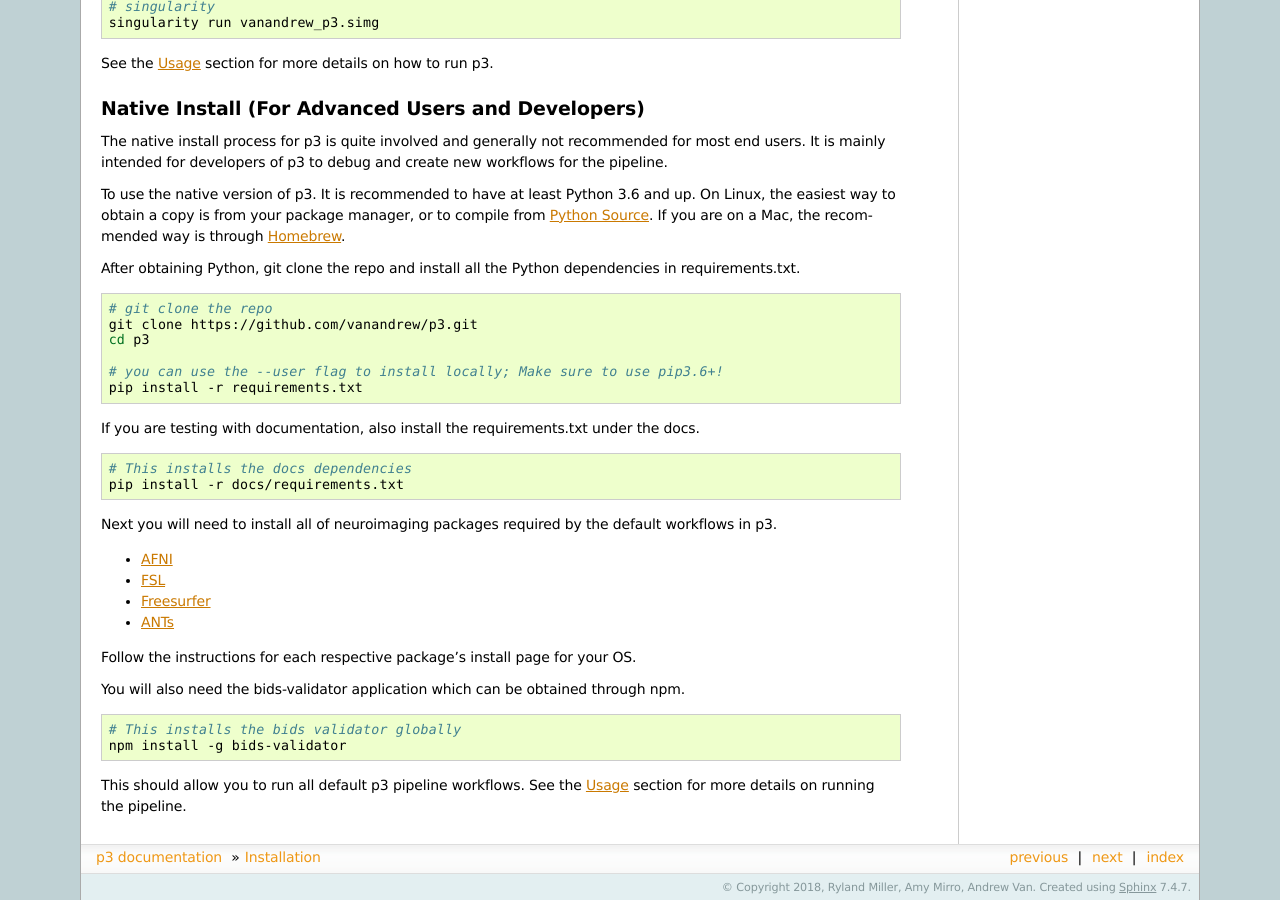
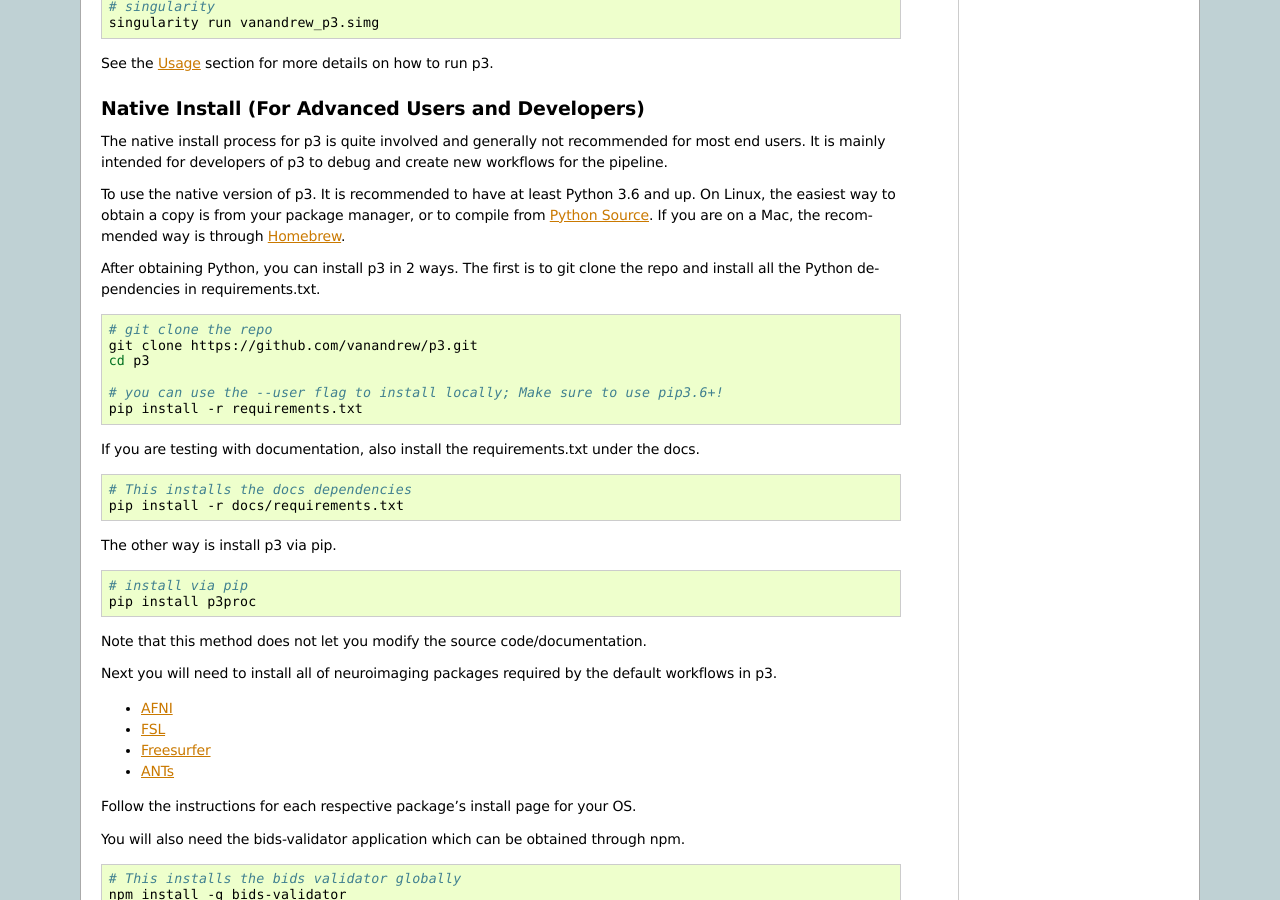
Before and after one commit to p3proc/p3, a Sphinx documentation site: the page built from docs/user/install.rst, in a window 1280 px wide and 900 px high, scrolled down 526 px. Built offline with Sphinx 7.4.7, drawn with Linux system fonts in a browser that asks for light colours.

Commit message:
update docs

```diff
--- a/docs/user/install.rst
+++ b/docs/user/install.rst
@@ -47,7 +47,8 @@ To use the native version of p3. It is recommended to have at least Python 3.6 a
 the easiest way to obtain a copy is from your package manager, or to compile from `Python Source`_.
 If you are on a Mac, the recommended way is through Homebrew_.
 
-After obtaining Python, git clone the repo and install all the Python dependencies in requirements.txt.
+After obtaining Python, you can install p3 in 2 ways. The first is to git clone the repo and
+install all the Python dependencies in requirements.txt.
 
 .. code:: bash
 
@@ -64,6 +65,15 @@ If you are testing with documentation, also install the requirements.txt under t
 
     # This installs the docs dependencies
     pip install -r docs/requirements.txt
+
+The other way is install p3 via pip.
+
+.. code:: bash
+
+    # install via pip
+    pip install p3proc
+
+Note that this method does not let you modify the source code/documentation.
 
 Next you will need to install all of neuroimaging packages required by the default workflows in p3.
 
--- a/docs/user/settings.rst
+++ b/docs/user/settings.rst
@@ -8,7 +8,7 @@ default workflows of p3.
 
 **bids_query**
     Sets the bids query for the bidsselector workflow. The input to this settings key should
-    be a dictionary containing the *anat* and *func* keys. See _pybids docs for more
+    be a dictionary containing the *anat* and *func* keys. See pybids_ docs for more
     information.
 
     .. code::
```
